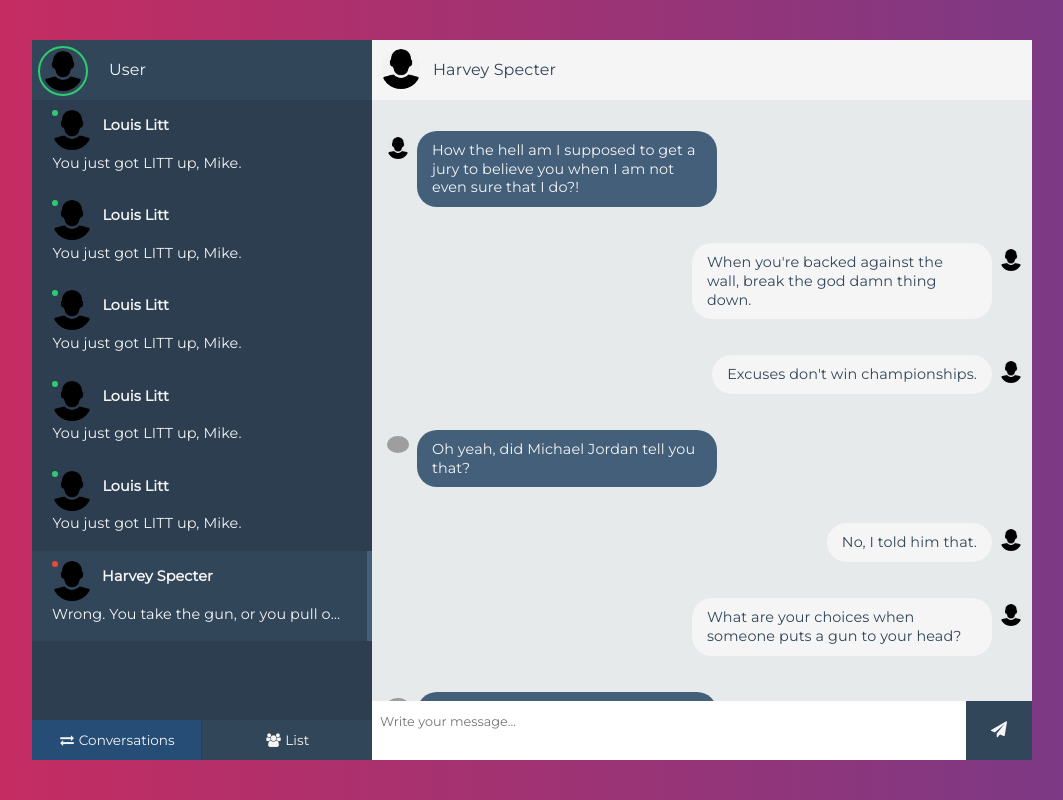
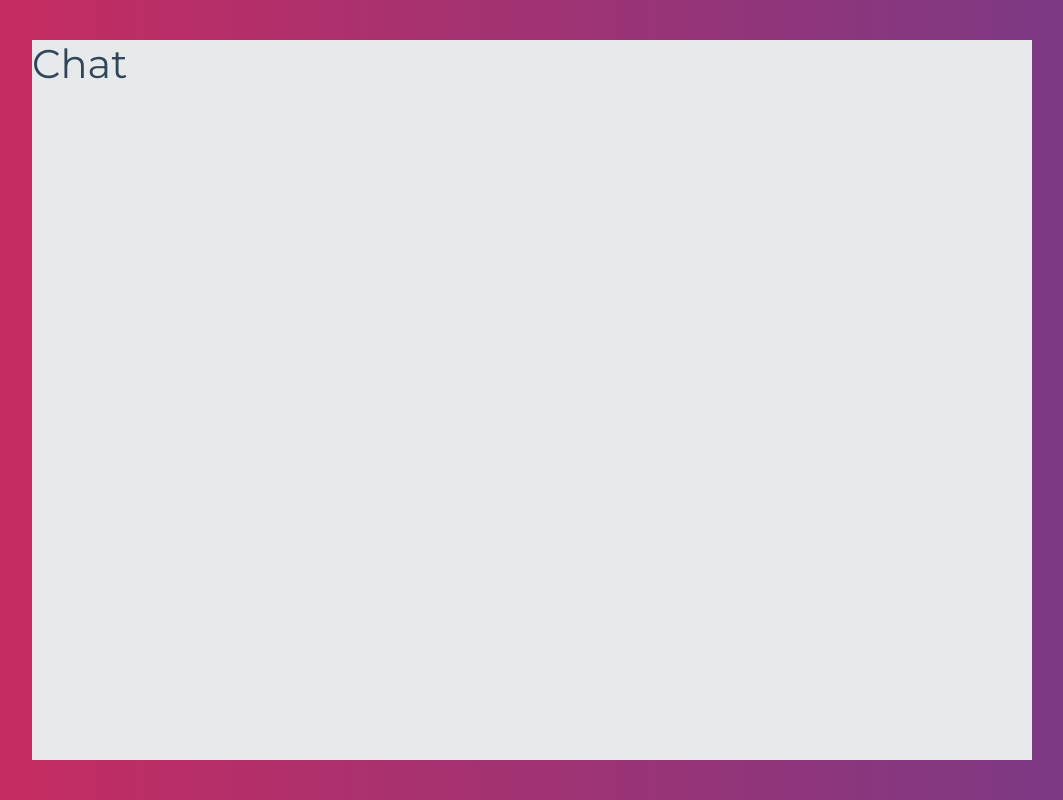
Before and after one commit to nhbduy/chat-application, a React (Create React App) app: page /chat in a window 1280 px wide. Shown: the whole page, without its empty margins (108-1171 px from the left). Built offline with nearby package versions, Linux system fonts and the light colour scheme; grey boxes are pictures that could not be loaded.

Commit message:
Add router Welcome and Chat

```diff
--- a/src/App.js
+++ b/src/App.js
@@ -1,210 +1,218 @@
 import React from 'react';
 
-// import './App.css';
+import { BrowserRouter, Route } from 'react-router-dom';
+
+import Welcome from './components/Welcome';
+import Chat from './components/Chat';
 
 function App() {
   return (
-    <React.Fragment>
-      <div id='sidepanel'>
-        <div id='profile'>
-          <div className='wrap'>
-            <img
-              id='profile-img'
-              src='img/avatar-male.png'
-              className='online'
-              alt=''
-            />
-            <p>User</p>
-            {/* <i
-              className='fa fa-chevron-down expand-button'
-              aria-hidden='true'></i> */}
-            {/* <div id='status-options'>
-              <ul>
-                <li id='status-online' className='active'>
-                  <span className='status-circle'></span>
-                  <p>Online</p>
-                </li>
-                <li id='status-away'>
-                  <span className='status-circle'></span>
-                  <p>Away</p>
-                </li>
-                <li id='status-busy'>
-                  <span className='status-circle'></span>
-                  <p>Busy</p>
-                </li>
-                <li id='status-offline'>
-                  <span className='status-circle'></span>
-                  <p>Offline</p>
-                </li>
-              </ul>
-            </div> */}
-          </div>
-        </div>
-        {/* <div id='search'>
-          <label for=''>
-            <i className='fa fa-search' aria-hidden='true'></i>
-          </label>
-          <input type='text' placeholder='Search...' />
-        </div> */}
-        <div id='contacts'>
-          <ul>
-            <li className='contact'>
-              <div className='wrap'>
-                <span className='contact-status online'></span>
-                <img src='img/avatar-male.png' alt='' />
-                <div className='meta'>
-                  <p className='name'>Louis Litt</p>
-                  <p className='preview'>You just got LITT up, Mike.</p>
-                </div>
-              </div>
-            </li>
-            <li className='contact'>
-              <div className='wrap'>
-                <span className='contact-status online'></span>
-                <img src='img/avatar-male.png' alt='' />
-                <div className='meta'>
-                  <p className='name'>Louis Litt</p>
-                  <p className='preview'>You just got LITT up, Mike.</p>
-                </div>
-              </div>
-            </li>
-            <li className='contact'>
-              <div className='wrap'>
-                <span className='contact-status online'></span>
-                <img src='img/avatar-male.png' alt='' />
-                <div className='meta'>
-                  <p className='name'>Louis Litt</p>
-                  <p className='preview'>You just got LITT up, Mike.</p>
-                </div>
-              </div>
-            </li>
-            <li className='contact'>
-              <div className='wrap'>
-                <span className='contact-status online'></span>
-                <img src='img/avatar-male.png' alt='' />
-                <div className='meta'>
-                  <p className='name'>Louis Litt</p>
-                  <p className='preview'>You just got LITT up, Mike.</p>
-                </div>
-              </div>
-            </li>
-            <li className='contact'>
-              <div className='wrap'>
-                <span className='contact-status online'></span>
-                <img src='img/avatar-male.png' alt='' />
-                <div className='meta'>
-                  <p className='name'>Louis Litt</p>
-                  <p className='preview'>You just got LITT up, Mike.</p>
-                </div>
-              </div>
-            </li>
-            <li className='contact active'>
-              <div className='wrap'>
-                <span className='contact-status busy'></span>
-                <img src='img/avatar-male.png' alt='' />
-                <div className='meta'>
-                  <p className='name'>Harvey Specter</p>
-                  <p className='preview'>
-                    Wrong. You take the gun, or you pull out a bigger one. Or,
-                    you call their bluff. Or, you do any one of a hundred and
-                    forty six other things.
-                  </p>
-                </div>
-              </div>
-            </li>
-            <li className='contact'>
-              <div className='wrap'>
-                <span className='contact-status away'></span>
-                <img src='img/avatar-male.png' alt='' />
-                <div className='meta'>
-                  <p className='name'>Rachel Zane</p>
-                  <p className='preview'>
-                    I was thinking that we could have chicken tonight, sounds
-                    good?
-                  </p>
-                </div>
-              </div>
-            </li>
-          </ul>
-        </div>
-        <div id='bottom-bar'>
-          <button id='addcontact' className='active'>
-            <i className='fa fa-exchange fa-fw' aria-hidden='true'></i>
-            <span>Conversations</span>
-          </button>
-          <button id='settings'>
-            <i className='fa fa-users fa-fw' aria-hidden='true'></i>
-            <span>List</span>
-          </button>
-        </div>
-      </div>
-      <div className='content'>
-        <div className='contact-profile'>
-          <img src='img/avatar-male.png' alt='' />
-          <p>Harvey Specter</p>
-        </div>
-        <div className='messages'>
-          <ul>
-            <li className='sent'>
-              <img src='img/avatar-male.png' alt='' />
-              <p>
-                How the hell am I supposed to get a jury to believe you when I
-                am not even sure that I do?!
-              </p>
-            </li>
-            <li className='replies'>
-              <img src='img/avatar-male.png' alt='' />
-              <p>
-                When you're backed against the wall, break the god damn thing
-                down.
-              </p>
-            </li>
-            <li className='replies'>
-              <img src='img/avatar-male.png' alt='' />
-              <p>Excuses don't win championships.</p>
-            </li>
-            <li className='sent'>
-              <img src='http://emilcarlsson.se/assets/mikeross.png' alt='' />
-              <p>Oh yeah, did Michael Jordan tell you that?</p>
-            </li>
-            <li className='replies'>
-              <img src='img/avatar-male.png' alt='' />
-              <p>No, I told him that.</p>
-            </li>
-            <li className='replies'>
-              <img src='img/avatar-male.png' alt='' />
-              <p>What are your choices when someone puts a gun to your head?</p>
-            </li>
-            <li className='sent'>
-              <img src='http://emilcarlsson.se/assets/mikeross.png' alt='' />
-              <p>
-                What are you talking about? You do what they say or they shoot
-                you.
-              </p>
-            </li>
-            <li className='replies'>
-              <img
-                src='http://emilcarlsson.se/assets/harveyspecter.png'
-                alt=''
-              />
-              <p>
-                Wrong. You take the gun, or you pull out a bigger one. Or, you
-                call their bluff. Or, you do any one of a hundred and forty six
-                other things.
-              </p>
-            </li>
-          </ul>
-        </div>
-        <div className='message-input'>
-          <div className='wrap'>
-            <textarea placeholder='Write your message...' />
-            <button className='submit'>
-              <i className='fa fa-paper-plane' aria-hidden='true'></i>
-            </button>
-          </div>
-        </div>
-      </div>
-    </React.Fragment>
+    <BrowserRouter>
+      <Route path='/' exact component={Welcome} />
+      <Route path='/chat' component={Chat} />
+    </BrowserRouter>
+
+    // <React.Fragment>
+    //   <div id='sidepanel'>
+    //     <div id='profile'>
+    //       <div className='wrap'>
+    //         <img
+    //           id='profile-img'
+    //           src='img/avatar-male.png'
+    //           className='online'
+    //           alt=''
+    //         />
+    //         <p>User</p>
+    //         {/* <i
+    //           className='fa fa-chevron-down expand-button'
+    //           aria-hidden='true'></i> */}
+    //         {/* <div id='status-options'>
+    //           <ul>
+    //             <li id='status-online' className='active'>
+    //               <span className='status-circle'></span>
+    //               <p>Online</p>
+    //             </li>
+    //             <li id='status-away'>
+    //               <span className='status-circle'></span>
+    //               <p>Away</p>
+    //             </li>
+    //             <li id='status-busy'>
+    //               <span className='status-circle'></span>
+    //               <p>Busy</p>
+    //             </li>
+    //             <li id='status-offline'>
+    //               <span className='status-circle'></span>
+    //               <p>Offline</p>
+    //             </li>
+    //           </ul>
+    //         </div> */}
+    //       </div>
+    //     </div>
+    //     {/* <div id='search'>
+    //       <label for=''>
+    //         <i className='fa fa-search' aria-hidden='true'></i>
+    //       </label>
+    //       <input type='text' placeholder='Search...' />
+    //     </div> */}
+    //     <div id='contacts'>
+    //       <ul>
+    //         <li className='contact'>
+    //           <div className='wrap'>
+    //             <span className='contact-status online'></span>
+    //             <img src='img/avatar-male.png' alt='' />
+    //             <div className='meta'>
+    //               <p className='name'>Louis Litt</p>
+    //               <p className='preview'>You just got LITT up, Mike.</p>
+    //             </div>
+    //           </div>
+    //         </li>
+    //         <li className='contact'>
+    //           <div className='wrap'>
+    //             <span className='contact-status online'></span>
+    //             <img src='img/avatar-male.png' alt='' />
+    //             <div className='meta'>
+    //               <p className='name'>Louis Litt</p>
+    //               <p className='preview'>You just got LITT up, Mike.</p>
+    //             </div>
+    //           </div>
+    //         </li>
+    //         <li className='contact'>
+    //           <div className='wrap'>
+    //             <span className='contact-status online'></span>
+    //             <img src='img/avatar-male.png' alt='' />
+    //             <div className='meta'>
+    //               <p className='name'>Louis Litt</p>
+    //               <p className='preview'>You just got LITT up, Mike.</p>
+    //             </div>
+    //           </div>
+    //         </li>
+    //         <li className='contact'>
+    //           <div className='wrap'>
+    //             <span className='contact-status online'></span>
+    //             <img src='img/avatar-male.png' alt='' />
+    //             <div className='meta'>
+    //               <p className='name'>Louis Litt</p>
+    //               <p className='preview'>You just got LITT up, Mike.</p>
+    //             </div>
+    //           </div>
+    //         </li>
+    //         <li className='contact'>
+    //           <div className='wrap'>
+    //             <span className='contact-status online'></span>
+    //             <img src='img/avatar-male.png' alt='' />
+    //             <div className='meta'>
+    //               <p className='name'>Louis Litt</p>
+    //               <p className='preview'>You just got LITT up, Mike.</p>
+    //             </div>
+    //           </div>
+    //         </li>
+    //         <li className='contact active'>
+    //           <div className='wrap'>
+    //             <span className='contact-status busy'></span>
+    //             <img src='img/avatar-male.png' alt='' />
+    //             <div className='meta'>
+    //               <p className='name'>Harvey Specter</p>
+    //               <p className='preview'>
+    //                 Wrong. You take the gun, or you pull out a bigger one. Or,
+    //                 you call their bluff. Or, you do any one of a hundred and
+    //                 forty six other things.
+    //               </p>
+    //             </div>
+    //           </div>
+    //         </li>
+    //         <li className='contact'>
+    //           <div className='wrap'>
+    //             <span className='contact-status away'></span>
+    //             <img src='img/avatar-male.png' alt='' />
+    //             <div className='meta'>
+    //               <p className='name'>Rachel Zane</p>
+    //               <p className='preview'>
+    //                 I was thinking that we could have chicken tonight, sounds
+    //                 good?
+    //               </p>
+    //             </div>
+    //           </div>
+    //         </li>
+    //       </ul>
+    //     </div>
+    //     <div id='bottom-bar'>
+    //       <button id='addcontact' className='active'>
+    //         <i className='fa fa-exchange fa-fw' aria-hidden='true'></i>
+    //         <span>Conversations</span>
+    //       </button>
+    //       <button id='settings'>
+    //         <i className='fa fa-users fa-fw' aria-hidden='true'></i>
+    //         <span>List</span>
+    //       </button>
+    //     </div>
+    //   </div>
+    //   <div className='content'>
+    //     <div className='contact-profile'>
+    //       <img src='img/avatar-male.png' alt='' />
+    //       <p>Harvey Specter</p>
+    //     </div>
+    //     <div className='messages'>
+    //       <ul>
+    //         <li className='sent'>
+    //           <img src='img/avatar-male.png' alt='' />
+    //           <p>
+    //             How the hell am I supposed to get a jury to believe you when I
+    //             am not even sure that I do?!
+    //           </p>
+    //         </li>
+    //         <li className='replies'>
+    //           <img src='img/avatar-male.png' alt='' />
+    //           <p>
+    //             When you're backed against the wall, break the god damn thing
+    //             down.
+    //           </p>
+    //         </li>
+    //         <li className='replies'>
+    //           <img src='img/avatar-male.png' alt='' />
+    //           <p>Excuses don't win championships.</p>
+    //         </li>
+    //         <li className='sent'>
+    //           <img src='http://emilcarlsson.se/assets/mikeross.png' alt='' />
+    //           <p>Oh yeah, did Michael Jordan tell you that?</p>
+    //         </li>
+    //         <li className='replies'>
+    //           <img src='img/avatar-male.png' alt='' />
+    //           <p>No, I told him that.</p>
+    //         </li>
+    //         <li className='replies'>
+    //           <img src='img/avatar-male.png' alt='' />
+    //           <p>What are your choices when someone puts a gun to your head?</p>
+    //         </li>
+    //         <li className='sent'>
+    //           <img src='http://emilcarlsson.se/assets/mikeross.png' alt='' />
+    //           <p>
+    //             What are you talking about? You do what they say or they shoot
+    //             you.
+    //           </p>
+    //         </li>
+    //         <li className='replies'>
+    //           <img
+    //             src='http://emilcarlsson.se/assets/harveyspecter.png'
+    //             alt=''
+    //           />
+    //           <p>
+    //             Wrong. You take the gun, or you pull out a bigger one. Or, you
+    //             call their bluff. Or, you do any one of a hundred and forty six
+    //             other things.
+    //           </p>
+    //         </li>
+    //       </ul>
+    //     </div>
+    //     <div className='message-input'>
+    //       <div className='wrap'>
+    //         <textarea placeholder='Write your message...' />
+    //         <button className='submit'>
+    //           <i className='fa fa-paper-plane' aria-hidden='true'></i>
+    //         </button>
+    //       </div>
+    //     </div>
+    //   </div>
+    // </React.Fragment>
   );
 }
 
--- /dev/null
+++ b/src/components/Chat.js
@@ -0,0 +1,11 @@
+import React from 'react';
+
+function Chat() {
+  return (
+    <div>
+      <h1>Chat</h1>
+    </div>
+  );
+}
+
+export default Chat;
--- /dev/null
+++ b/src/components/Welcome.js
@@ -0,0 +1,11 @@
+import React from 'react';
+
+function Welcome() {
+  return (
+    <div>
+      <h1>Welcome</h1>
+    </div>
+  );
+}
+
+export default Welcome;
```
Also changed, not shown: package.json (+6 -1 lines), src/App.css (added), 1 other file (tests, documents, lock files or other folders).
